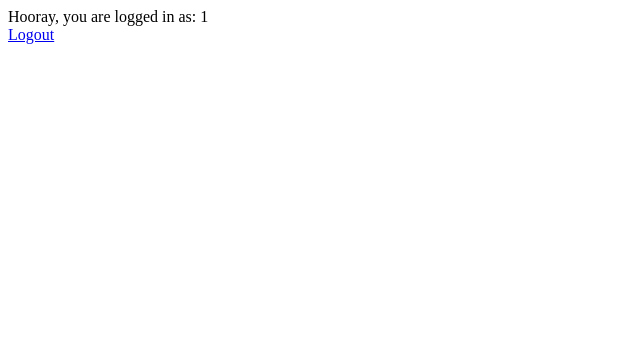
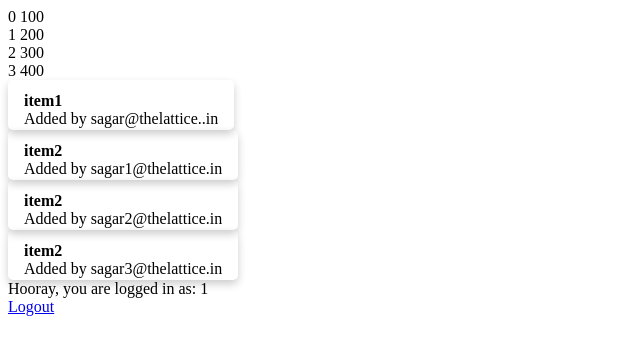
Before and after one commit to sagar15795/cake, a Flask app: page / in a window 1280 px wide. Shown: the top 355 px of the page, without its empty margins (0-640 px from the left). Run offline with Flask 2, Linux system fonts and the light colour scheme; a user stored in the database is signed in; parts of the project's set-up code (start-up, migrations or seed data) failed here and were passed over.

Commit message:
added basic logic for layout

```diff
--- a/main.py
+++ b/main.py
@@ -57,7 +57,13 @@ def login():
 @app.route('/')
 @login_required
 def index():
-  return render_template('index.html')
+    x = [{'order_id': 0, 'order_item_count': 100}, {'order_id': 1, 'order_item_count': 200},
+         {'order_id': 2, 'order_item_count': 300}, {'order_id': 3, 'order_item_count': 400}]
+    item = [{'item_id': 0, 'item_name': 'item1', 'item_addedby': 'sagar@thelattice..in'},
+            {'item_id': 1, 'item_name': 'item2', 'item_addedby': 'sagar1@thelattice.in'},
+            {'item_id': 2, 'item_name': 'item2', 'item_addedby': 'sagar2@thelattice.in'},
+            {'item_id': 3, 'item_name': 'item2', 'item_addedby': 'sagar3@thelattice.in'}]
+    return render_template('index.html', all_files=x, item=item)
 
 
 @app.route('/logout')
--- /dev/null
+++ b/static/style.css
@@ -0,0 +1,25 @@
+.card {
+    box-shadow: 0 4px 8px 0 rgba(0,0,0,0.2);
+    transition: 0.3s;
+    width: fit-content;
+    border-radius: 5px;
+}
+
+.card:hover {
+    box-shadow: 0 8px 16px 0 rgba(0,0,0,0.2);
+}
+
+
+.container {
+    padding: 2px 16px;
+}
+
+.item_name{
+    display: block;
+    margin-top: 10px;
+    margin-bottom: 0px;
+}
+
+.item_addedby{
+    margin: 0px;
+}
--- a/templates/index.html
+++ b/templates/index.html
@@ -1,5 +1,28 @@
 <html>
+<head>
+    <link rel="stylesheet" type="text/css" href="{{ url_for('static', filename='style.css') }}"/>
+</head>
 <body>
+
+
+{% for row_index in all_files %}
+    <tr>
+        <td>{{ row_index.order_id }}</td>
+        <td>{{ row_index.order_item_count }}</td>
+    </tr>
+    <br/>
+{% endfor %}
+
+
+{% for row_index in item %}
+    <div class="card">
+        <div class="container">
+            <h4 class="item_name"><b>{{ row_index.item_name }}</b></h4>
+            <p class="item_addedby">Added by {{ row_index.item_addedby }}</p>
+        </div>
+    </div>
+{% endfor %}
+
 Hooray, you are logged in as:
 {{ current_user.email }}
 <br/>
```
Lines whose indentation alone changed are shown as unchanged.
